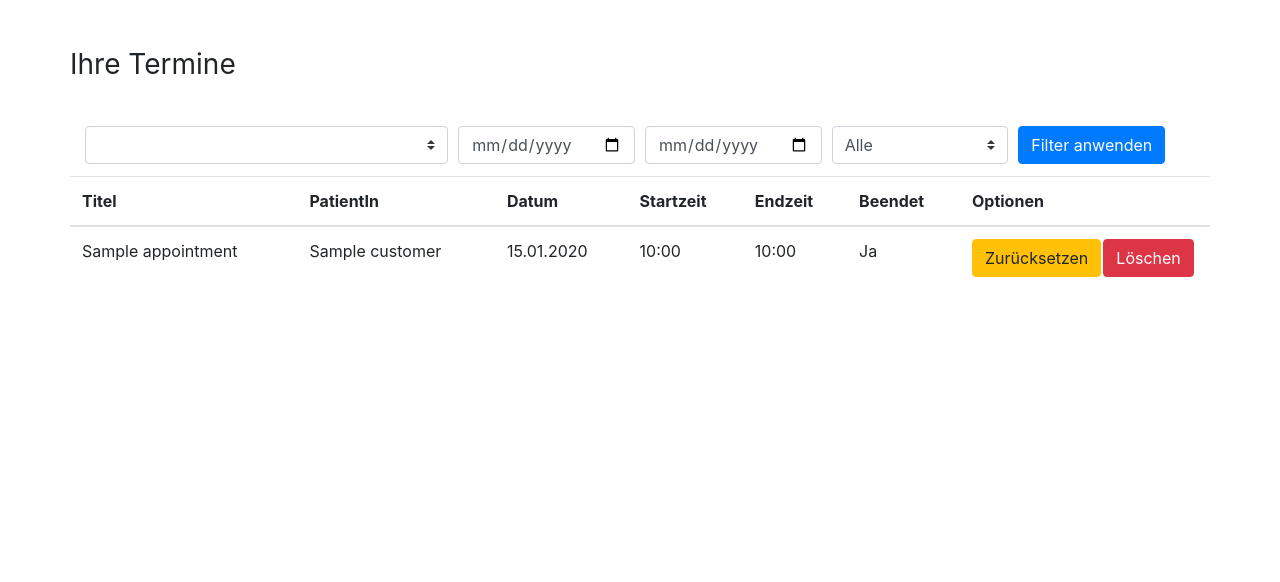
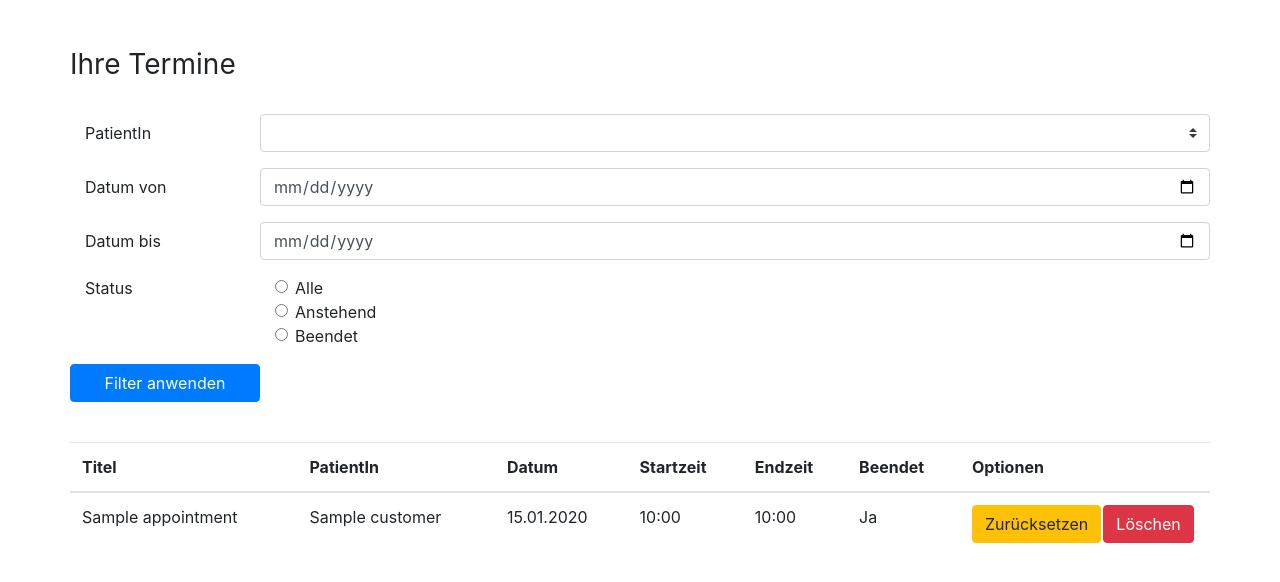
Before and after one commit to selimbez/symfony_appointments_manager, a Symfony app: template templates/appointment/index.html.twig in a window 1280 px wide. Shown: the part 56-638 px from the top of the page. Run offline with Twig, Linux system fonts and the light colour scheme; the template is opened without the code that fills it: most values are stand-ins (such as "Sample title", 1, 10 or a date in 2020); some libraries are stand-ins or nearby versions.

Commit message:
filter form updated

```diff
--- a/src/Repository/AppointmentRepository.php
+++ b/src/Repository/AppointmentRepository.php
@@ -3,10 +3,8 @@
 namespace App\Repository;
 
 use App\Entity\Appointment;
-use App\Entity\User;
 use Doctrine\Bundle\DoctrineBundle\Repository\ServiceEntityRepository;
 use Doctrine\Common\Persistence\ManagerRegistry;
-use Doctrine\ORM\ORMException;
 
 /**
  * @method Appointment|null find($id, $lockMode = null, $lockVersion = null)
--- a/templates/appointment/index.html.twig
+++ b/templates/appointment/index.html.twig
@@ -21,39 +21,54 @@
         <h1 class="h3 font-weight-normal">Ihre Termine</h1>
     </div>
     <br>
-    <div class="row">
-        <form class="col-sm-12 my-2" method="get" action="{{ path('appointment_list') }}">
-            <div class="form-row align-items-center">
-                <div class="col-sm-4">
-                    <label class="sr-only" for="customer">PatientIn</label>
-                    <select class="custom-select my-1 mr-sm-2" id="customer" name="customer">
+    <form method="get" action="{{ path('appointment_list') }}">
+        <div class="form-group row">
+            <label for="customer" class="col-sm-2 col-form-label">PatientIn</label>
+            <select class="custom-select col-sm-10" id="customer" name="customer">
                 <option value=""></option>
                 {% for customer in customers %}
                     <option {{ app.request.query.get("customer") == customer.name ? "selected" : "" }}>{{ customer.name }}</option>
                 {% endfor %}
             </select>
         </div>
-                <div class="col-sm-2">
-                    <label class="sr-only" for="fromDate">Datum von</label>
-                    <input type="date" class="form-control" id="fromDate" name="fromDate" placeholder="Datum von" value="{{ app.request.query.get('fromDate') }}">
+        <div class="form-group row">
+            <label for="fromDate" class="col-sm-2 col-form-label">Datum von</label>
+            <input type="date" class="form-control col-sm-10" id="fromDate" name="fromDate" placeholder="Datum von" value="{{ app.request.query.get('fromDate') }}">
         </div>
-                <div class="col-sm-2">
-                    <label class="sr-only" for="toDate">Datum von</label>
-                    <input type="date" class="form-control" id="toDate" name="toDate" placeholder="Datum bis" value="{{ app.request.query.get('toDate') }}">
+        <div class="form-group row">
+            <label for="toDate" class="col-sm-2 col-form-label">Datum bis</label>
+            <input type="date" class="form-control col-sm-10" id="toDate" name="toDate" placeholder="Datum bis" value="{{ app.request.query.get('toDate') }}">
         </div>
-                <div class="col-sm-2">
-                    <select class="custom-select my-1 mr-sm-2" id="status" name="status">
-                        <option value="0" {{ app.request.query.get("status") == "0" ? "selected" : "" }}>Alle</option>
-                        <option value="1" {{ app.request.query.get("status") == "1" ? "selected" : "" }}>Anstehend</option>
-                        <option value="2" {{ app.request.query.get("status") == "2" ? "selected" : "" }}>Beendet</option>
-                    </select>
+        <fieldset class="form-group">
+            <div class="row">
+                <legend class="col-form-label col-sm-2 pt-0">Status</legend>
+                <div class="col-sm-10">
+                    <div class="form-check">
+                        <input class="form-check-input" type="radio" name="status" id="gridRadios1" value="0" {{ app.request.query.get("status") == "0" ? "checked" : "" }}>
+                        <label class="form-check-label" for="gridRadios1">
+                            Alle
+                        </label>
                     </div>
-                <div class="col-auto">
-                    <button type="submit" class="btn btn-primary">Filter anwenden</button>
+                    <div class="form-check">
+                        <input class="form-check-input" type="radio" name="status" id="gridRadios2" value="1" {{ app.request.query.get("status") == "1" ? "checked" : "" }}>
+                        <label class="form-check-label" for="gridRadios2">
+                            Anstehend
+                        </label>
+                    </div>
+                    <div class="form-check">
+                        <input class="form-check-input" type="radio" name="status" id="gridRadios2" value="2" {{ app.request.query.get("status") == "2" ? "checked" : "" }}>
+                        <label class="form-check-label" for="gridRadios2">
+                            Beendet
+                        </label>
                     </div>
                 </div>
+            </div>
+        </fieldset>
+        <div class="form-group row">
+            <button type="submit" class="btn btn-primary col-2 order-8">Filter anwenden</button>
+        </div>
     </form>
-    </div>
+    <br>
     <div class="row">
         <table class="table">
             <thead>
```
Lines whose indentation alone changed are shown as unchanged.
